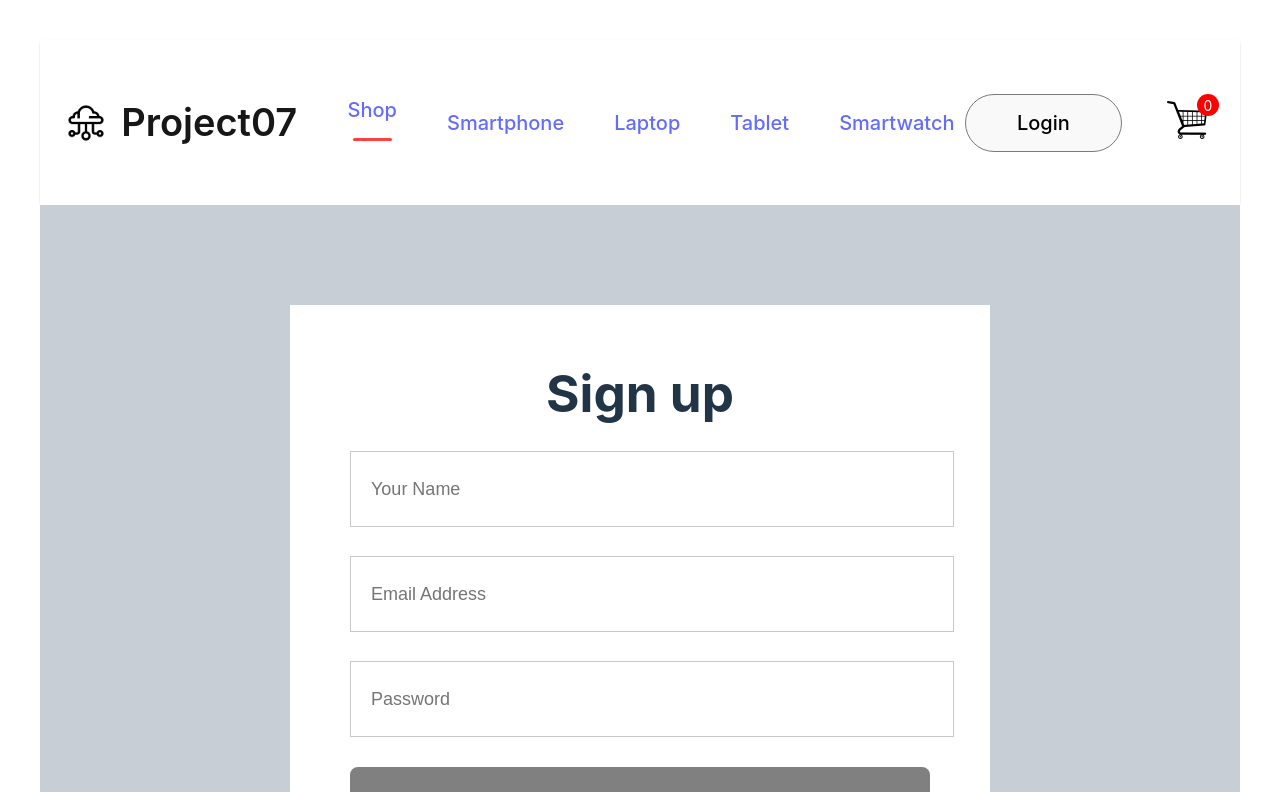
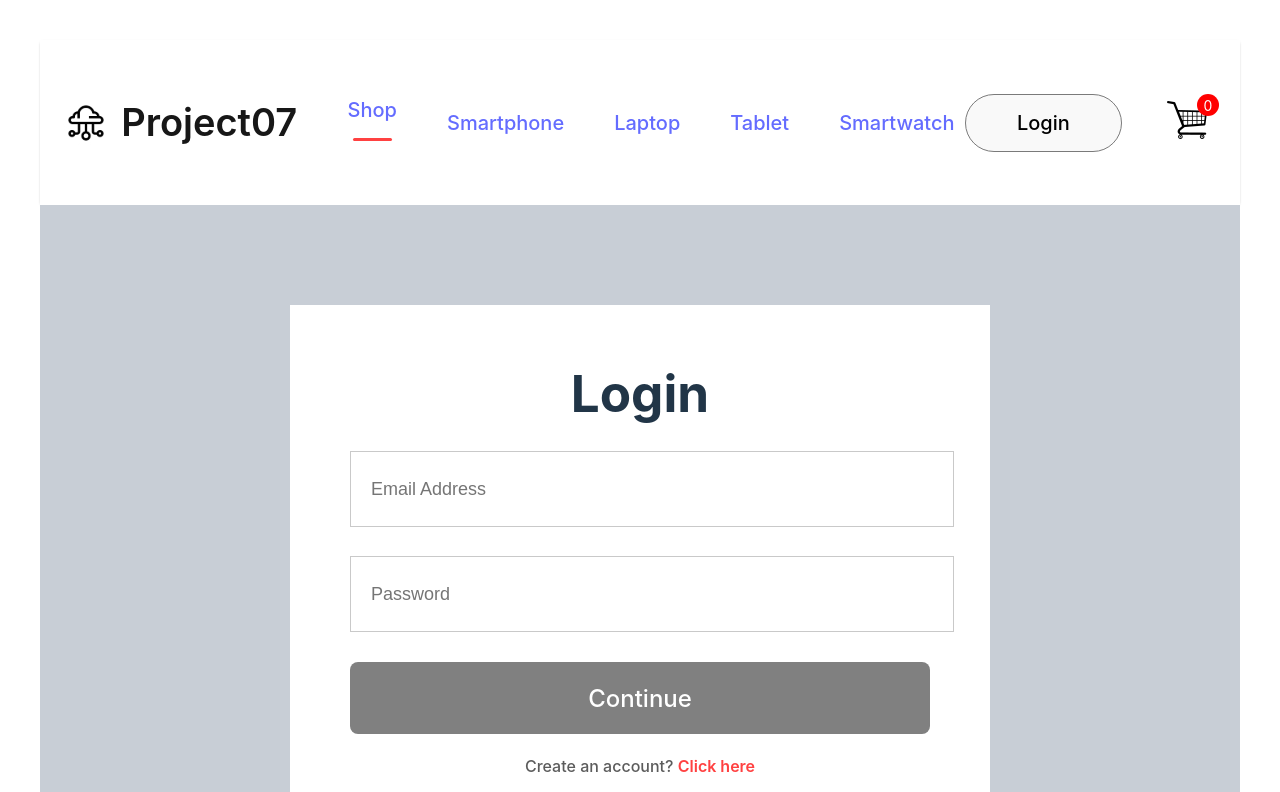
Before and after one commit to sauk1346/UDD_C13_Proyecto07, a React (Vite) app in the folder frontend/: page /login in a window 1280 px wide. Shown: the top 792 px of the page. Built offline with nearby package versions, Linux system fonts and the light colour scheme.

Commit message:
backend: estructuras login y signup

```diff
--- a/frontend/src/Pages/LoginSignup.jsx
+++ b/frontend/src/Pages/LoginSignup.jsx
@@ -1,17 +1,38 @@
+import { useState } from 'react'
 import './CSS/LoginSignup.css'
 
 const LoginSignup = () => {
+
+    const [state,setState] = useState("Login");
+
+    const [formData,setFormData] = useState({
+        username:"",
+        password:"",
+        email:""
+    })
+
+    const changeHandler = (e) => {
+        setFormData({...formData,[e.target.name]:e.target.value})
+    }
+    const login = async () => {
+        console.log("Login Function Executed", formData);
+    }
+    const signup = async () => {
+        console.log("SignUp Function Executed", formData);
+    }
+
     return (
         <div className='loginsignup'>
             <div className="loginsignup-container">
-                <h1>Sign up</h1>
+                <h1>{state}</h1>
                 <div className="loginsignup-fields">
-                    <input type="text" placeholder="Your Name"/>
-                    <input type="email" placeholder="Email Address"/>
-                    <input type="password" placeholder="Password"/>
+                    {state==="Sign Up" ? <input name='username' value={formData.username} onChange={changeHandler} type="text" placeholder="Your Name"/>: <></>}
+                    <input name="email" value={formData.email} onChange={changeHandler} type="email" placeholder="Email Address"/>
+                    <input name="password" value={formData.password} onChange={changeHandler} type="password" placeholder="Password"/>
                 </div>
-                <button>Continue</button>
-                <p className="loginsignup-login">Already have an account? <span>Login here</span></p>
+                <button onClick={() => {state==="Login"?login():signup()}}>Continue</button>
+                {state==="Sign Up" ? <p className="loginsignup-login">Already have an account? <span onClick={() => {setState("Login")}}>Login here</span></p>:<p className="loginsignup-login">Create an account? <span onClick={() => {setState("Sign Up")}}>Click here</span></p>}
+
             </div>
 
         </div>
```
